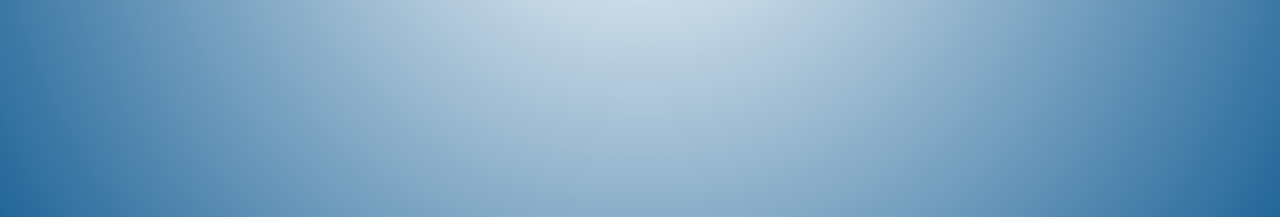
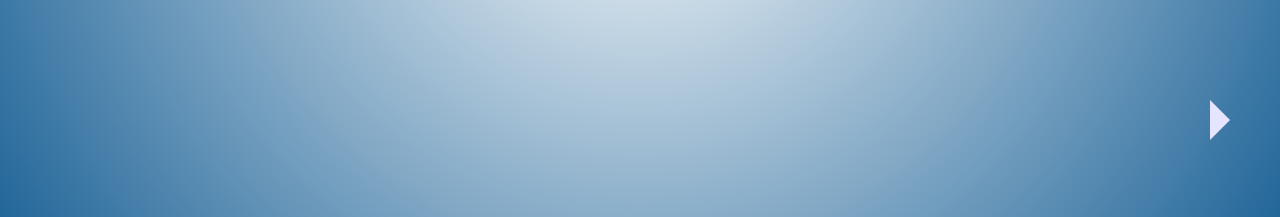
Before and after one commit to pramodsvidyarthi/react-slideshow, a React (Create React App) app: page /slides/1 in a window 1280 px wide. Shown: the part 580-797 px from the top of the page. Built offline with nearby package versions, Linux system fonts and the light colour scheme.

Commit message:
Navigation arrow link

```diff
--- a/src/App.css
+++ b/src/App.css
@@ -5,27 +5,62 @@
   background-image: radial-gradient(circle, #FFFFFF, #269);
 }
 
-.App-logo {
-  animation: App-logo-spin infinite 20s linear;
-  height: 80px;
+.slide {
+  padding: 15px;
+  max-width: 50%;
+  max-height: 50%;
+  position: absolute;
+  top: 50%;
+  transform: translate(-50%, -50%);
+  left: 50%;
 }
 
-.App-header {
-  background-color: #222;
-  height: 150px;
-  padding: 20px;
-  color: white;
+.arrow-container {
+  position: absolute;
+  bottom: 40px;
+  right: 40px;
+  display: grid;
+  grid-template-columns: 30px 50px 30px;
+  grid-template-rows: 30px 50px 30px;
 }
 
-.App-title {
-  font-size: 1.5em;
+.arrow-up {
+  width: 0;
+  height: 0;
+  border-left: 20px solid transparent;
+  border-right: 20px solid transparent;
+  border-bottom: 20px solid #e5e5ff;
+  grid-column-start: 2;
+  grid-column-end: 3;
 }
 
-.App-intro {
-  font-size: large;
+.arrow-down {
+  width: 0;
+  height: 0;
+  border-left: 20px solid transparent;
+  border-right: 20px solid transparent;
+  border-top: 20px solid #e5e5ff;
+  grid-row-start: 3;
+  grid-column-start: 2;
+  grid-column-end: 3;
 }
 
-@keyframes App-logo-spin {
-  from { transform: rotate(0deg); }
-  to { transform: rotate(360deg); }
+.arrow-right {
+  width: 0;
+  height: 0;
+  border-top: 20px solid transparent;
+  border-bottom: 20px solid transparent;
+  border-left: 20px solid #e5e5ff;
+  grid-row: 2;
+  grid-column-start: 3;
 }
+
+.arrow-left {
+  width: 0;
+  height: 0;
+  border-top: 20px solid transparent;
+  border-bottom: 20px solid transparent;
+  border-right:20px solid #e5e5ff;
+  grid-row: 2;
+  grid-column-start: 1;
+}
--- a/src/App.js
+++ b/src/App.js
@@ -1,6 +1,6 @@
 import React, { Component } from 'react';
 import { Route, Switch } from 'react-router-dom';
-import Slide from './components/Slide';
+import SlideShow from './containers/SlideShow';
 // import logo from './logo.svg';
 import './App.css';
 
@@ -9,8 +9,8 @@ class App extends Component {
     return (
       <div className="Slides-App">
         <Switch>
-          <Route exact path="/" component={Slide} />
-          <Route exact path="/slides/:id" component={Slide} />
+          <Route exact path="/" component={SlideShow} />
+          <Route exact path="/slides/:id" component={SlideShow} />
         </Switch>
       </div>
     );
--- /dev/null
+++ b/src/components/Arrow.js
@@ -0,0 +1,6 @@
+import React from 'react';
+import { Link } from 'react-router-dom';
+
+export default ({ className, url }) => (
+  <Link to="/" className={className}></Link>
+);
--- a/src/components/Slide.js
+++ b/src/components/Slide.js
@@ -1,46 +1,8 @@
-import React, { Component } from 'react';
-import { Redirect } from "react-router-dom";
-import './slide.css';
+import React from 'react';
 
-export default class Slide extends Component {
-  constructor(props) {
-    super(props);
-    this.state = {
-      slides: [
-        {
-          id: 1,
-          title: 'Slide 1',
-          content: 'This works wonderfully when you know the size of the thing you are centering. If you dont know, or are thinking it might change and want to be future proof, try this',
-        },
-        {
-          id: 2,
-          title: 'Slide 2',
-          content: 'This is slide 2 content',
-        },
-        {
-          id: 3,
-          title: 'Slide 3',
-          content: 'This is slide 3 content',
-        },
-      ],
-    };
-  }
-  render() {
-    const { match } = this.props;
-    const slide = this.state.slides.find(slide => slide.id === +match.params.id);
-
-    if (!slide) {
-      const id = [ ...this.state.slides ].shift().id;
-      return (
-        <Redirect to={`/slides/${id}`} />
-      );
-    }
-
-    return (
-      <div className="slide">
-        <h1 className="slide-title">{slide.title}</h1>
-        <div className="slide-content">{slide.content}</div>
-      </div>
-    );
-  }
-}
+export default ({ title, content }) => (
+  <div className="slide">
+    <h1 className="slide-title">{title}</h1>
+    <div className="slide-content">{content}</div>
+  </div>
+);
--- a/src/components/slide.css
+++ /dev/null
@@ -1,9 +0,0 @@
-.slide {
-  padding: 15px;
-  max-width: 50%;
-  max-height: 50%;
-  position: absolute;
-  top: 50%;
-  transform: translate(-50%, -50%);
-  left: 50%;
-}
--- /dev/null
+++ b/src/containers/ArrowGroup.js
@@ -0,0 +1,28 @@
+import React, { Component } from 'react';
+import Arrow from '../components/Arrow';
+
+export default class ArrowGroup extends Component {
+  getAvailableArrowClassNames() {
+    const { currentSlide, totalSlides } = this.props;
+    return {
+      "arrow-right": currentSlide.id < totalSlides,
+      "arrow-left": currentSlide.id > 1,
+    }
+  }
+
+  render() {
+    const availableArrowClasses = this.getAvailableArrowClassNames();
+    return (
+      <div className="arrow-container">
+      {
+        Object.keys(availableArrowClasses).map(arrow => {
+          if (availableArrowClasses[arrow]) {
+            return <Arrow key="arrow" className={arrow} />
+          }
+          return null;
+        })
+      }
+      </div>
+    );
+  }
+}
--- /dev/null
+++ b/src/containers/SlideShow.js
@@ -0,0 +1,47 @@
+import React, { Component } from 'react';
+import { Redirect } from 'react-router-dom';
+import Slide from '../components/Slide';
+import ArrowGroup from './ArrowGroup';
+
+export default class SlideShow extends Component {
+  state = {
+    slides: [
+      {
+        id: 1,
+        title: 'Slide 1',
+        content:
+          'This works wonderfully when you know the size of the thing you are centering. If you dont know, or are thinking it might change and want to be future proof, try this',
+      },
+      {
+        id: 2,
+        title: 'Slide 2',
+        content: 'This is slide 2 content',
+      },
+      {
+        id: 3,
+        title: 'Slide 3',
+        content: 'This is slide 3 content',
+      },
+    ],
+  };
+
+  render() {
+    const { match } = this.props;
+    const slide = this.state.slides.find(slide => slide.id === +match.params.id);
+
+    if (!slide) {
+      const id = [...this.state.slides].shift().id;
+      return <Redirect to={`/slides/${id}`} />;
+    }
+
+    return (
+      <div is="slides-wrapper">
+        <Slide title={slide.title} content={slide.content} />
+        <ArrowGroup
+          currentSlide={slide}
+          totalSlides={this.state.slides.length}
+        />
+      </div>
+    );
+  }
+}
```
